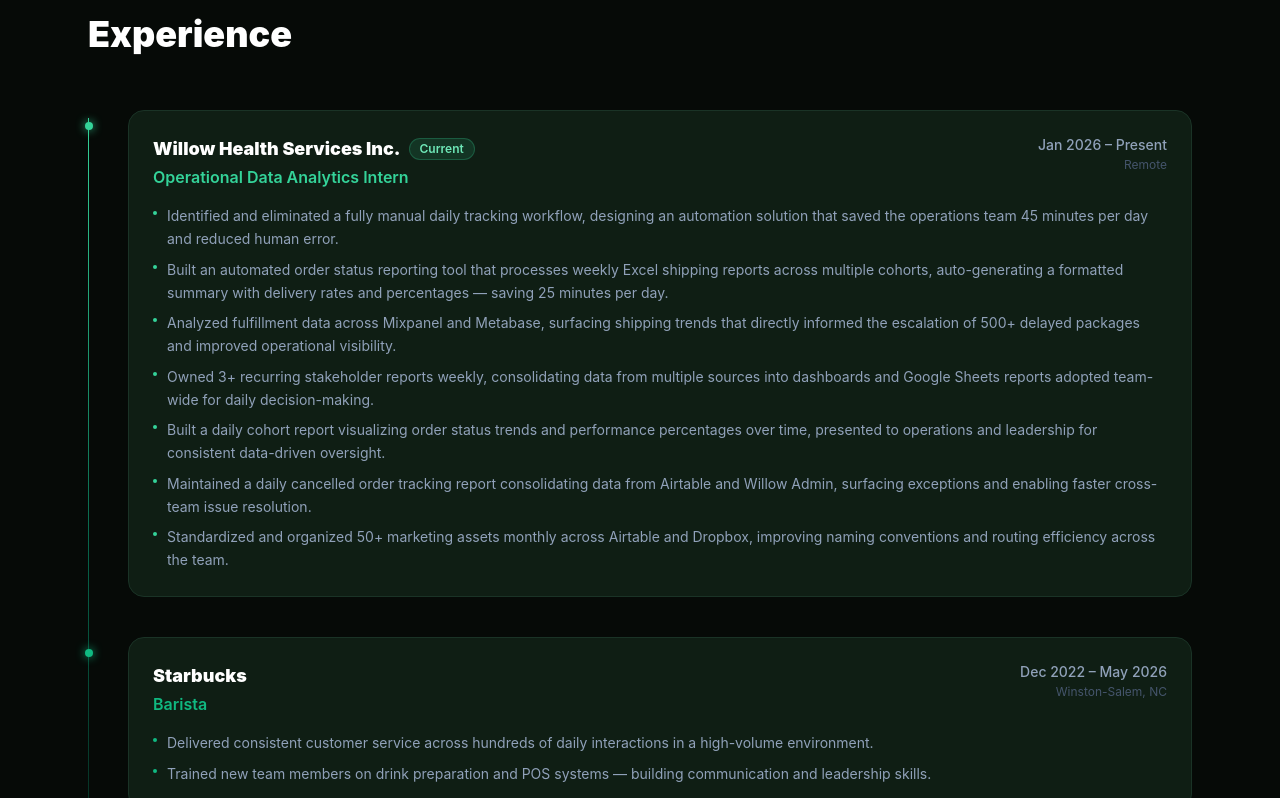
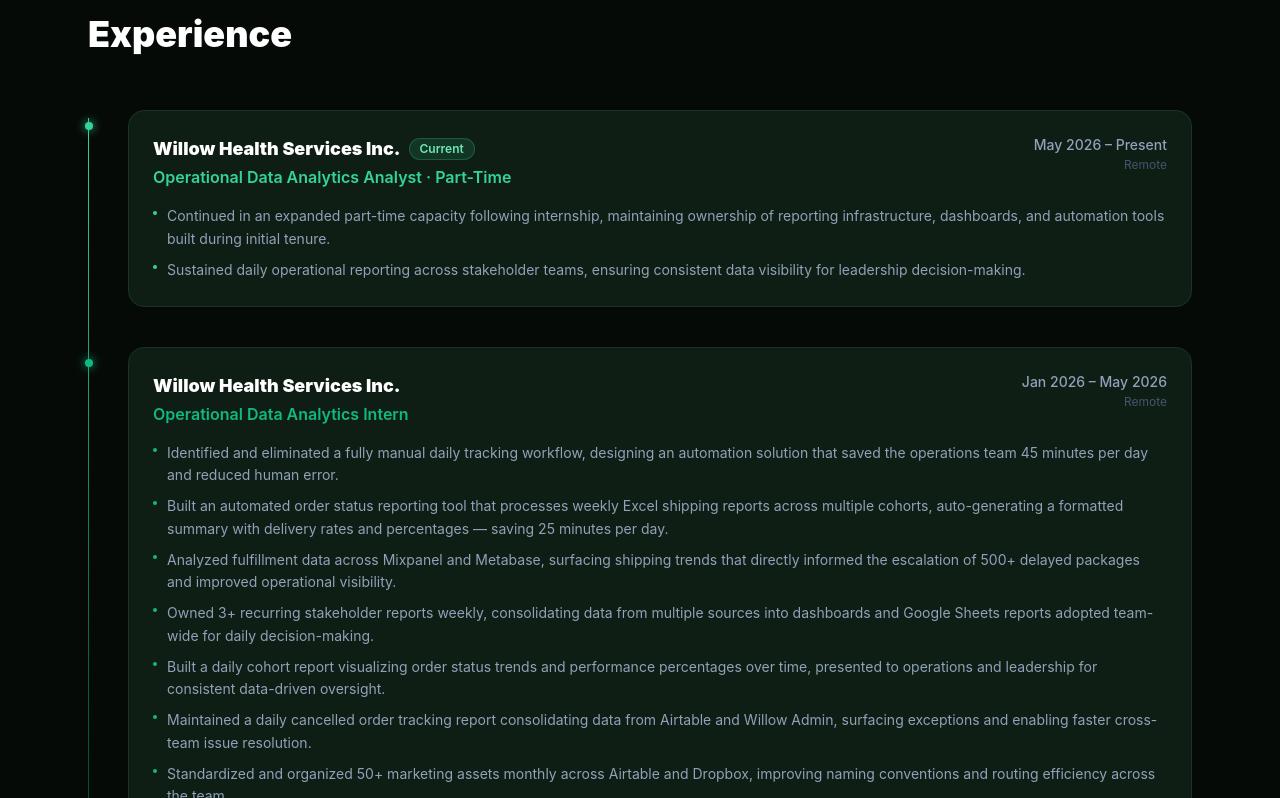
Before and after one commit to nevafrazier/nevafrazier, a React (Vite) app: page / in a window 1280 px wide. Shown: the part 2402-3200 px from the top of the page. Built offline with nearby package versions, Linux system fonts and the light colour scheme.

Commit message:
Update resume, intern→part-time at Willow, fix LinkedIn URL

```diff
--- a/src/components/Experience.jsx
+++ b/src/components/Experience.jsx
@@ -2,11 +2,24 @@
   {
     company: 'Willow Health Services Inc.',
     url: 'https://startwillow.com',
-    role: 'Operational Data Analytics Intern',
-    period: 'Jan 2026 – Present',
+    role: 'Operational Data Analytics Analyst · Part-Time',
+    period: 'May 2026 – Present',
     type: 'Remote',
     accent: '#34d399',
     badge: 'Current',
+    bullets: [
+      'Continued in an expanded part-time capacity following internship, maintaining ownership of reporting infrastructure, dashboards, and automation tools built during initial tenure.',
+      'Sustained daily operational reporting across stakeholder teams, ensuring consistent data visibility for leadership decision-making.',
+    ],
+  },
+  {
+    company: 'Willow Health Services Inc.',
+    url: 'https://startwillow.com',
+    role: 'Operational Data Analytics Intern',
+    period: 'Jan 2026 – May 2026',
+    type: 'Remote',
+    accent: '#10b981',
+    badge: null,
     bullets: [
       'Identified and eliminated a fully manual daily tracking workflow, designing an automation solution that saved the operations team 45 minutes per day and reduced human error.',
       'Built an automated order status reporting tool that processes weekly Excel shipping reports across multiple cohorts, auto-generating a formatted summary with delivery rates and percentages — saving 25 minutes per day.',
--- a/src/components/Hero.jsx
+++ b/src/components/Hero.jsx
@@ -2,7 +2,7 @@
 import GitHubIcon from './GitHubIcon'
 
 const titles = [
-  'Data Analytics Intern',
+  'Data Analytics Analyst',
   'AI & Automation Builder',
   'CIS + Cybersecurity Graduate',
   'Marketing & Operations Analyst',
@@ -91,7 +91,7 @@
               style={{ borderColor: '#334155', color: '#94a3b8' }}>
               <GitHubIcon />
             </a>
-            <a href="https://linkedin.com/in/nevafrazier" target="_blank" rel="noreferrer"
+            <a href="https://linkedin.com/in/neva-f-778b4b411/" target="_blank" rel="noreferrer"
               className="px-4 py-3 rounded-xl border transition-all duration-200 hover:bg-slate-800"
               style={{ borderColor: '#334155', color: '#94a3b8' }}>
               <svg className="w-5 h-5" fill="currentColor" viewBox="0 0 24 24">
```
Also changed, not shown: 1 other file (tests, documents, lock files or other folders).
